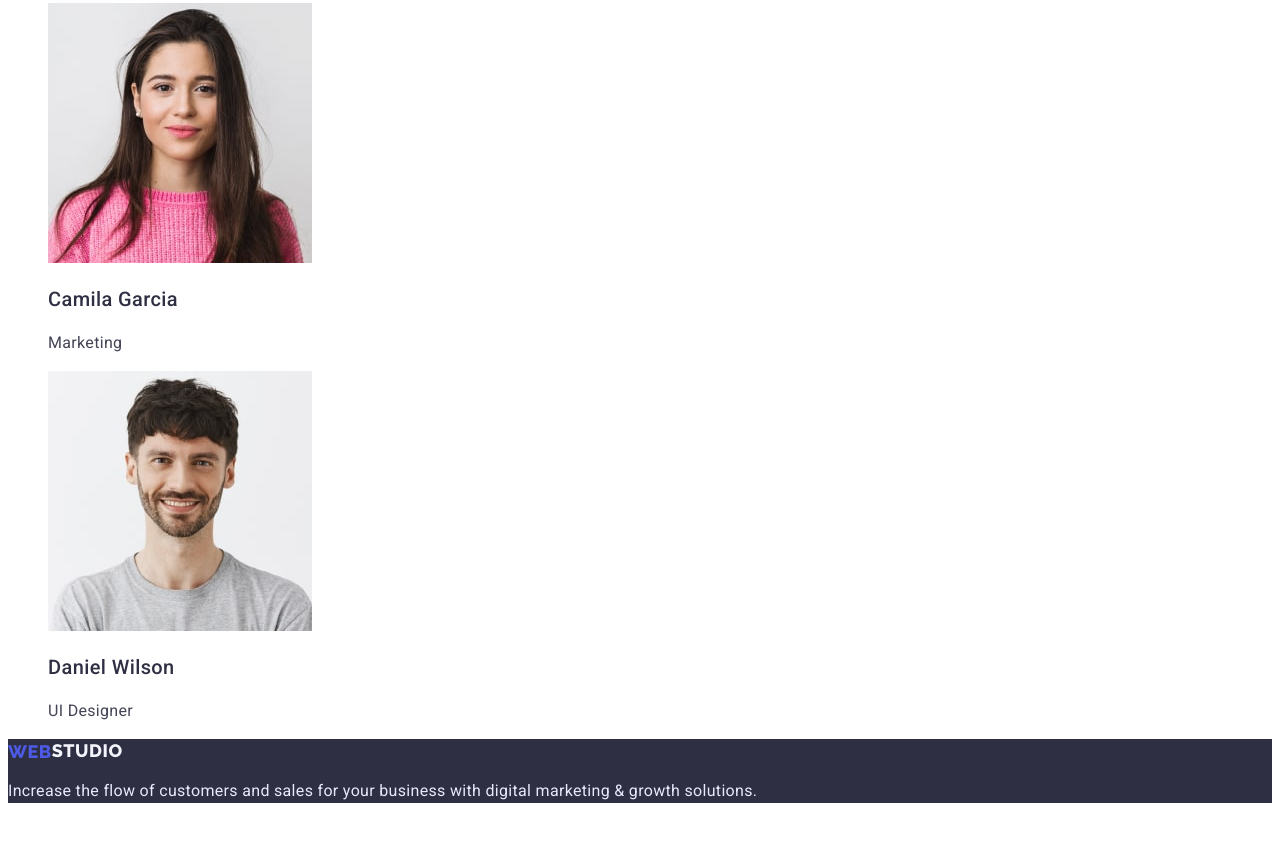
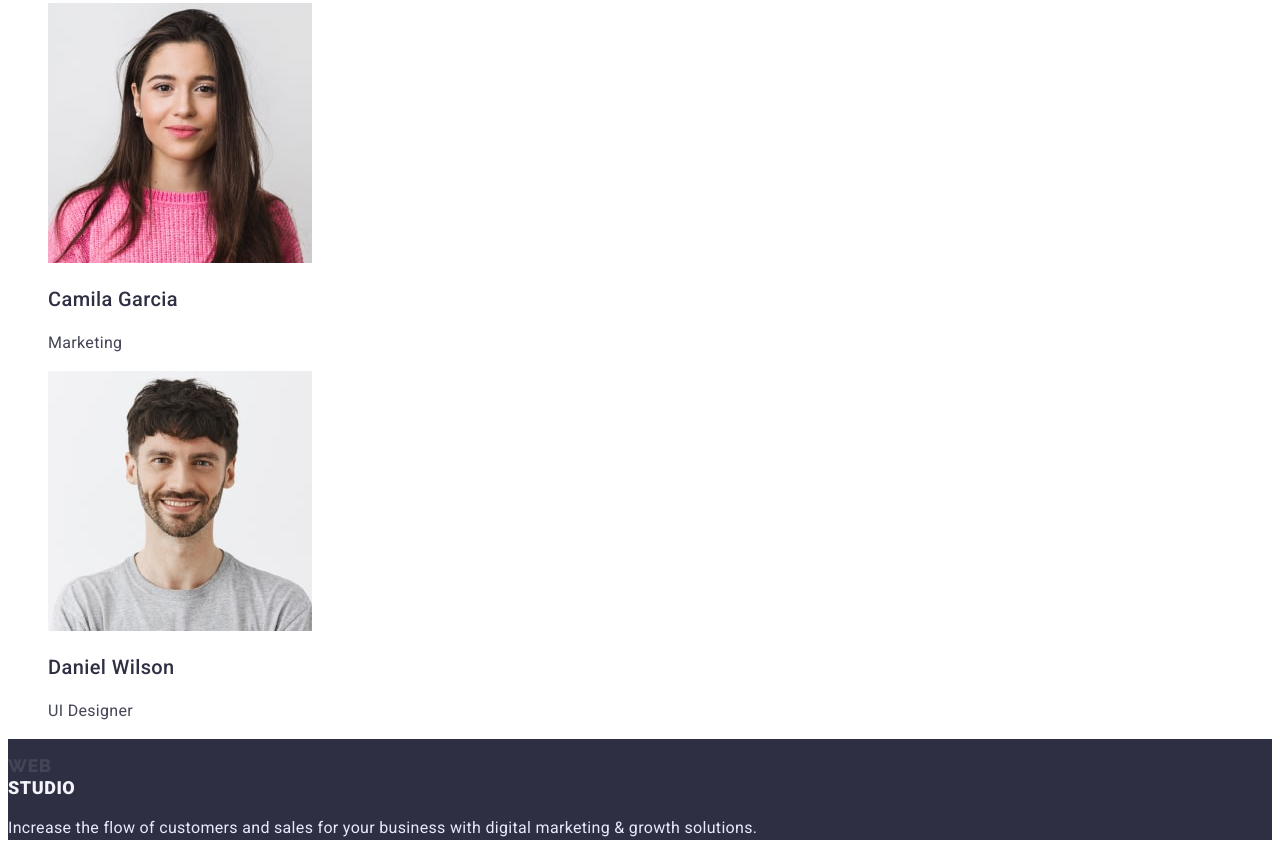
Before and after one commit to echpochmak1/goit-markup-hw-02, a plain HTML site: page index.html in a window 1280 px wide. Shown: the part 2564-3420 px from the top of the page. Before the commit the page ends 3383 px from the top, so only its background shows below. Drawn offline with Linux system fonts and the light colour scheme.

Commit message:
Update index.html

```diff
--- a/index.html
+++ b/index.html
@@ -127,10 +127,10 @@
       </section>
     </main>
     <footer class="footer">
-      <a class="footer-logo-two link" href="./index.html">
-        <span class="web">Web</span>
-        <span class="footer-logo">Studio</span>
-      </a>
+      <a class="footer-logo-two link" href="./index.html"> </a>
+      <p>
+        <span class="web">Web</span> <span class="footer-logo">Studio</span>
+      </p>
       <p class="footer-text our-skills">
         Increase the flow of customers and sales for your business with digital
         marketing & growth solutions.
```
